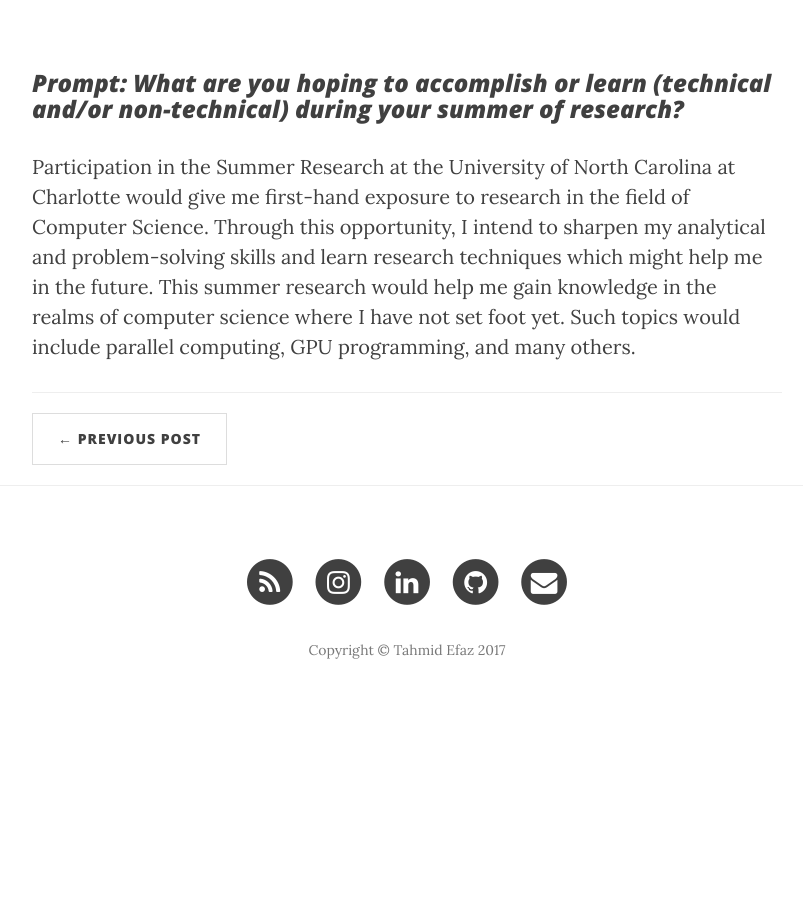
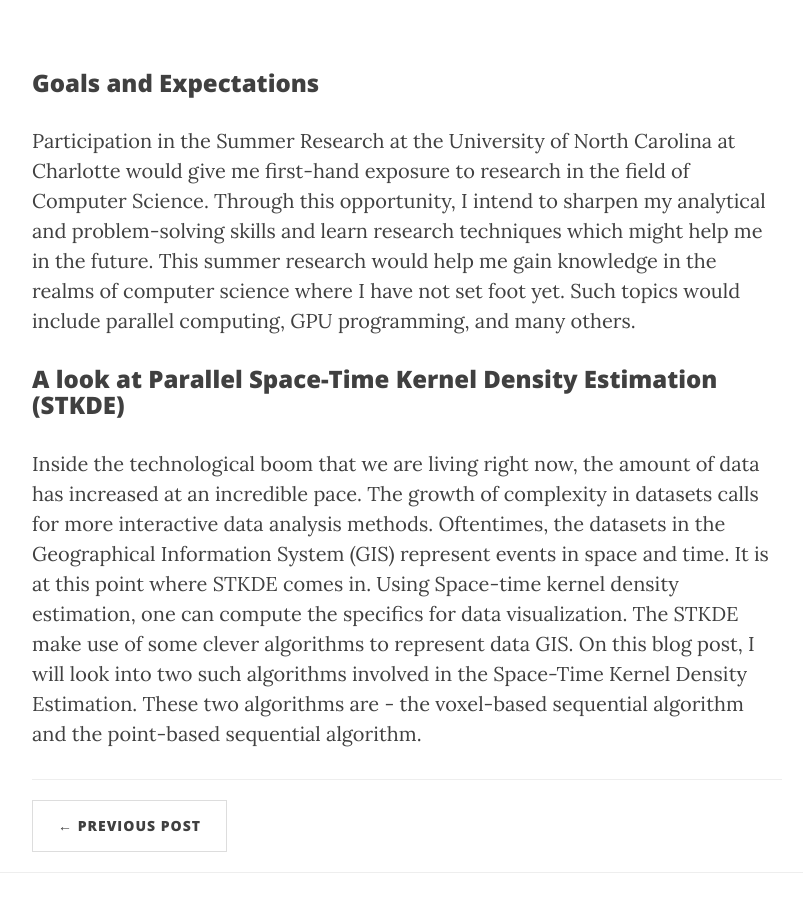
Before and after one commit to tahmidefaz/blog, a Jekyll site: the page built from _posts/2017-06-02-SummerInternWk1.markdown, in a window 1280 px wide and 1400 px high. Shown: the part 476-1388 px from the top of the window, without its empty margins (233-1036 px from the left). Built offline with Jekyll 4.4.1, drawn with Linux system fonts in a browser that asks for light colours; nearby versions of some CDN libraries.

Commit message:
Updated Blog Post 1

```diff
--- a/_posts/2017-06-02-SummerInternWk1.markdown
+++ b/_posts/2017-06-02-SummerInternWk1.markdown
@@ -7,5 +7,7 @@ author:     "Tahmid Efaz"
 header-img: "img/post-01-bg.jpg"
 ---
 
-<h3><i>Prompt: What are you hoping to accomplish or learn (technical and/or non-technical) during your summer of research?</i></h3>
+<h3>Goals and Expectations</h3>
 <p>Participation in the Summer Research at the University of North Carolina at Charlotte would give me first-hand exposure to research in the field of Computer Science. Through this opportunity, I intend to sharpen my analytical and problem-solving skills and learn research techniques which might help me in the future.  This summer research would help me gain knowledge in the realms of computer science where I  have not set foot yet. Such topics would include parallel computing, GPU programming, and many others.</p>
+<h3>A look at Parallel Space-Time Kernel Density Estimation (STKDE) </h3>
+<p>Inside the technological boom that we are living right now, the amount of data has increased at an incredible pace. The growth of complexity in datasets calls for more interactive data analysis methods. Oftentimes, the datasets in the Geographical  Information System (GIS) represent events in space and time. It is at this point where STKDE comes in. Using Space-time kernel density estimation, one can compute the specifics for data visualization. The STKDE make use of some clever algorithms to represent data GIS. On this blog post, I will look into two such algorithms involved in the Space-Time Kernel Density Estimation. These two algorithms are - the voxel-based sequential algorithm and the point-based sequential algorithm.</p>
```
